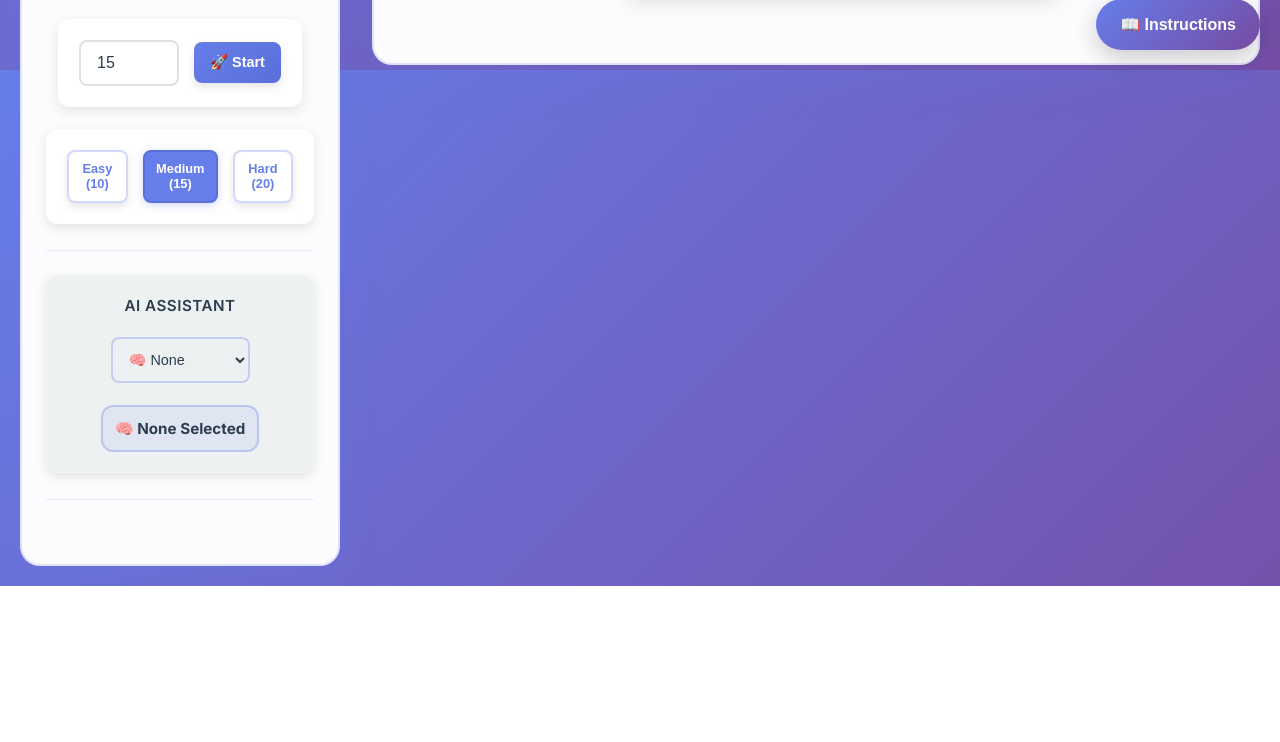
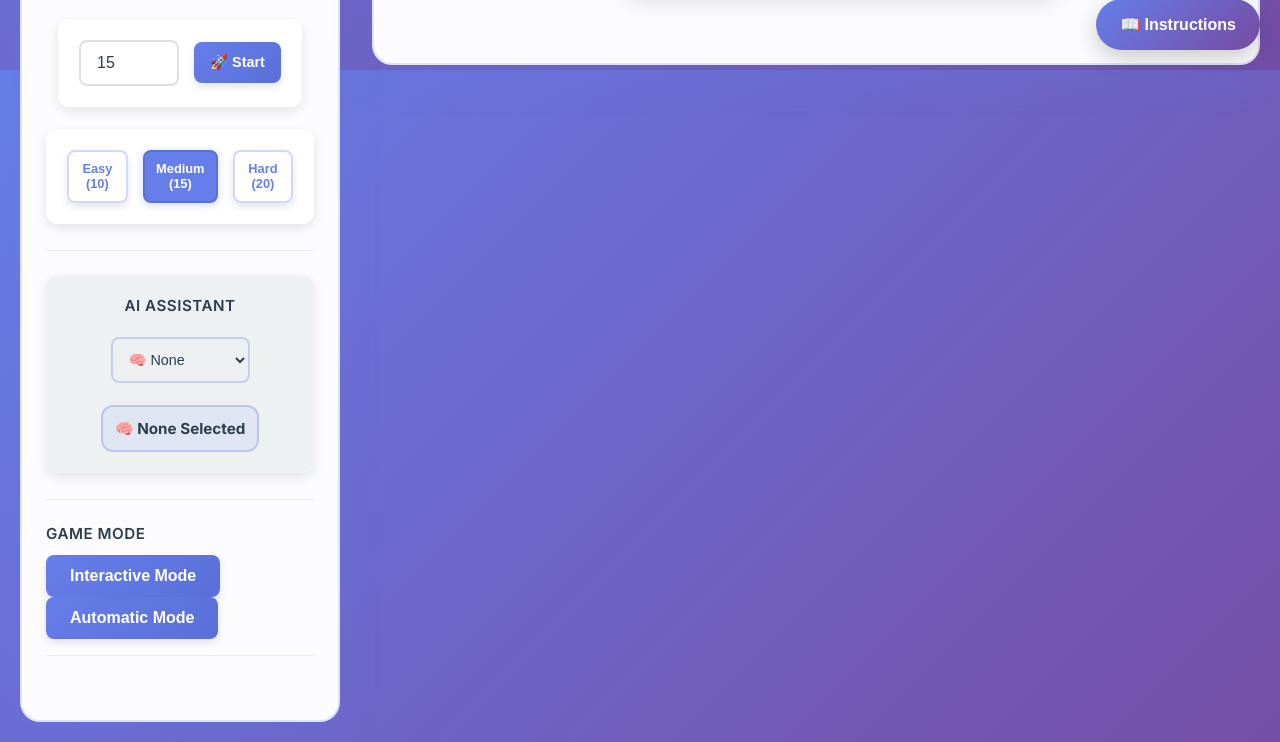
Before and after one commit to l33tdaniel/project-2, a website built with webpack: page src/html/index.html in a window 1280 px wide. Shown: the part 730-1472 px from the top of the page. Before the commit the page ends 1316 px from the top, so only its background shows below. Built offline with nearby package versions, Linux system fonts and the light colour scheme.

Commit message:
added automatic and interactive mode

```diff
--- a/src/html/index.html
+++ b/src/html/index.html
@@ -1,4 +1,3 @@
-
 <!--
 File: index.html
 Authors: Addison, Anya , Janna , Elizabeth , Marco , Brett Balquist, Jay Patel
@@ -201,6 +200,15 @@ External Sources: Google Fonts (Inter family), GitHub repository link
                 </div>
             </div>
 
+            <!-- Game Mode Selection -->
+            <div class="control-section">
+                <label>Game Mode</label>
+                <div class="mode-controls">
+                    <button class="mode-btn" id="interactiveModeBtn">Interactive Mode</button>
+                    <button class="mode-btn" id="automaticModeBtn">Automatic Mode</button>
+                </div>
+            </div>
+
             <!-- Game Status -->
             <div class="control-section">
                 <div id="statusIndicator" style="display: none;">
```
